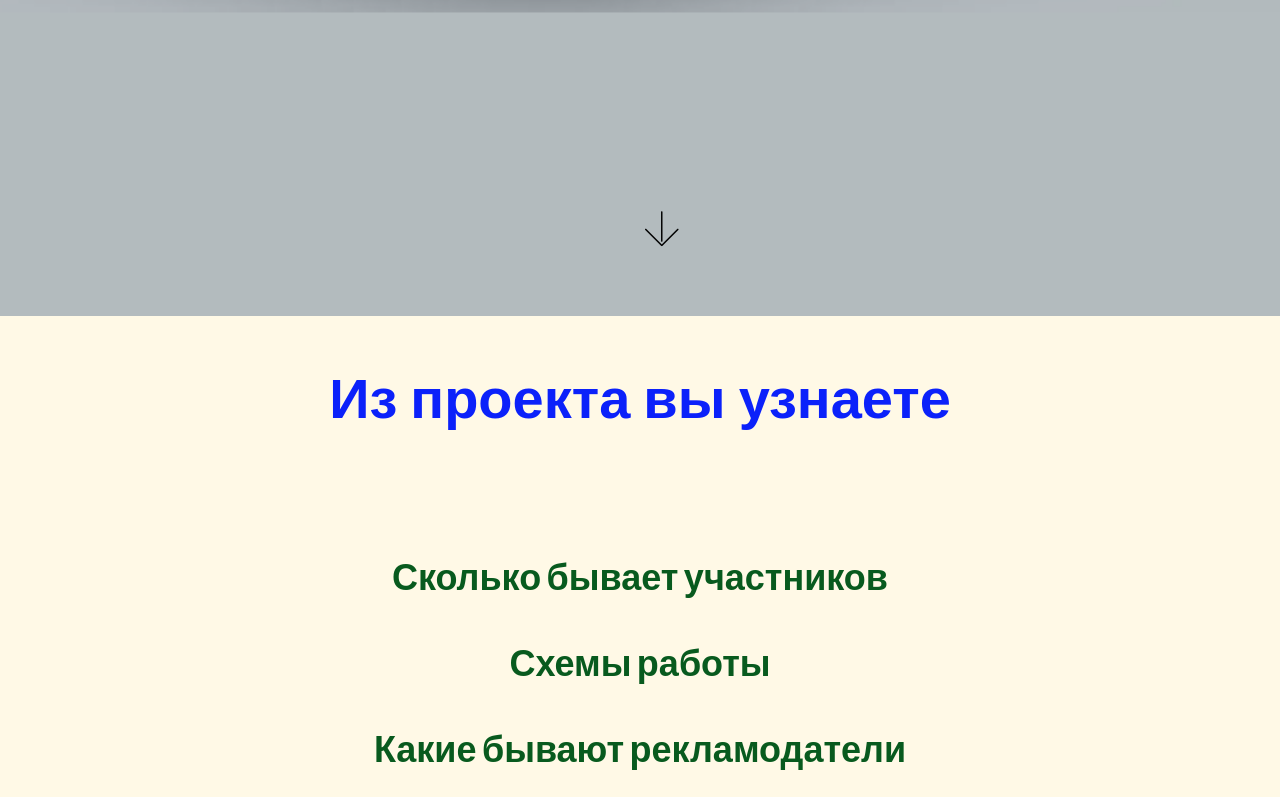
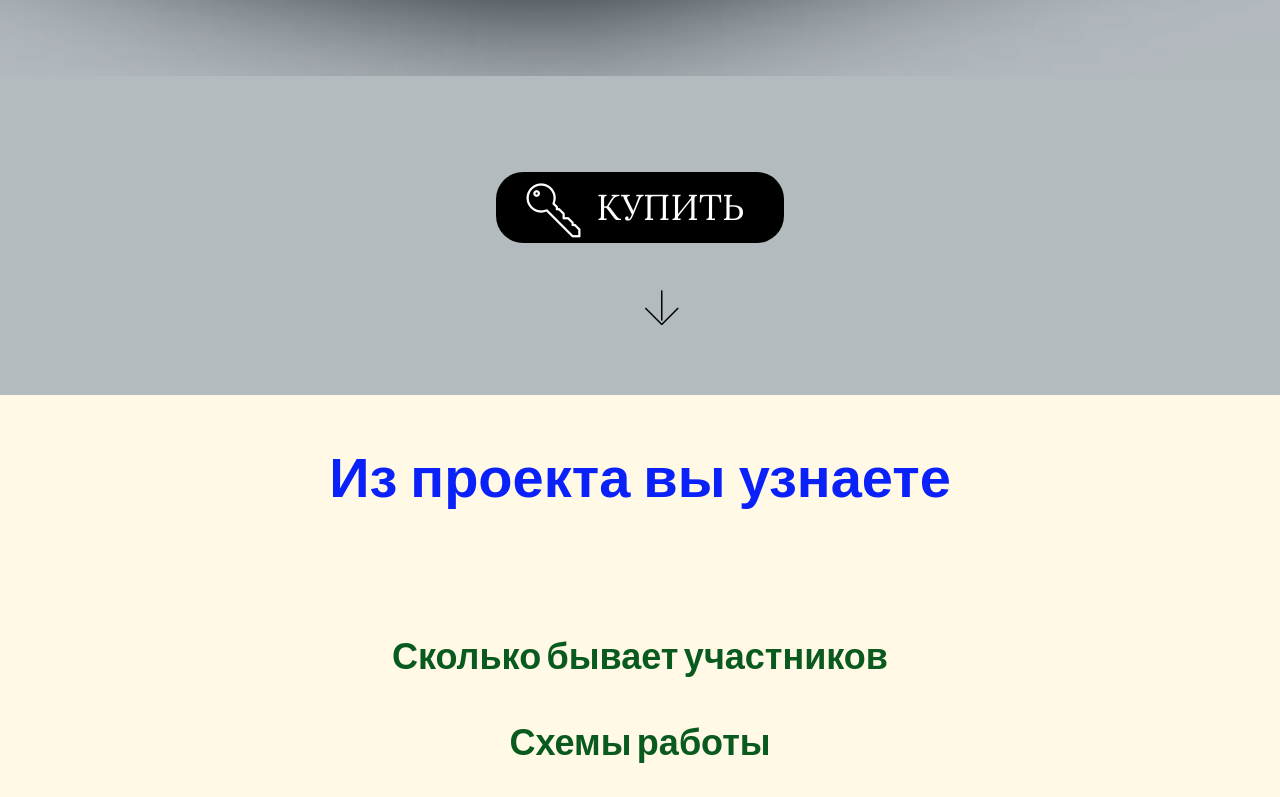
Before and after one commit to kraiton1/1-2, a plain HTML site: page index.html in a window 1280 px wide. Shown: the part 2000-2797 px from the top of the page. Drawn offline with nearby package versions, Linux system fonts and the light colour scheme; files whose address does not match are found by name.

Commit message:
create github pages

```diff
--- a/assets/mobirise/css/mbr-additional.css
+++ b/assets/mobirise/css/mbr-additional.css
@@ -1,5 +1,6 @@
 @import url(https://fonts.googleapis.com/css?family=Lora:400,700);
 @import url(https://fonts.googleapis.com/css?family=Oswald:400,300,700);
+
 
 
 
@@ -12,6 +13,10 @@
 }
 #header1-0 B {
   font-family: 'Lora', serif;
+}
+#header1-0 .btn {
+  font-family: 'Lora', serif;
+  font-size: 36px;
 }
 #content5-o .mbr-section-title {
   text-align: center;
--- a/index.html
+++ b/index.html
@@ -29,6 +29,14 @@
 <body>
 
 <!-- Analytics -->
+
+
+
+
+
+
+
+
 <script language='JavaScript1.2'>
 function disableselect(e){
 return false
@@ -62,7 +70,7 @@ document.onclick=reEnable
                     <p class="lead"><strong>&nbsp;CPA</strong> &nbsp;маркетинг
 <br>или<br>партнёрский маркетинг <br>
 <br><strong><br></strong><br><br><br><br><br><br><br><br><br><br><strong>УЗНАТЬ &nbsp; &nbsp;ВСЕ &nbsp;</strong><br><strong>ПОДРОБНО</strong><br><strong>и </strong><br><strong>&nbsp; ПОЛУЧИТЬ &nbsp;</strong><br><strong>БОЛЬШОЙ &nbsp; БОНУС</strong><br><br>Можно будет &nbsp;после подписки на &nbsp;товар<br><br><br><br><strong><br></strong><br><strong><br></strong><br><strong><br></strong><br><strong><br></strong><br><strong><br></strong><br><br><strong><br></strong><br><strong><br></strong> &nbsp;<br></p>
-
+                    <div class="mbr-buttons--center"><a class="btn btn-lg btn-black-outline btn-black" href="https://spoonpay.com/goods/getGood/dac2d9587b0840b85f355cc25f4eea44" target="_blank"><span class="mbri-key mbr-iconfont mbr-iconfont-btn"></span>КУПИТЬ&nbsp;</a> </div>
                 </div>
             </div>
         </div>
```
Also changed, not shown: 1 other file.
